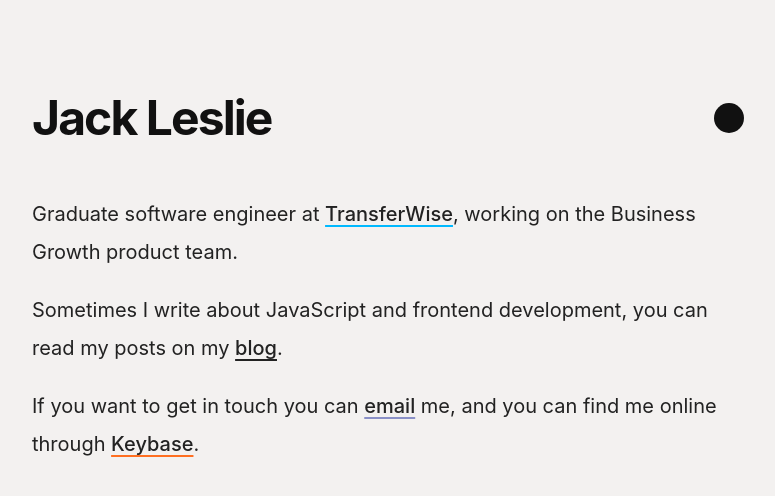
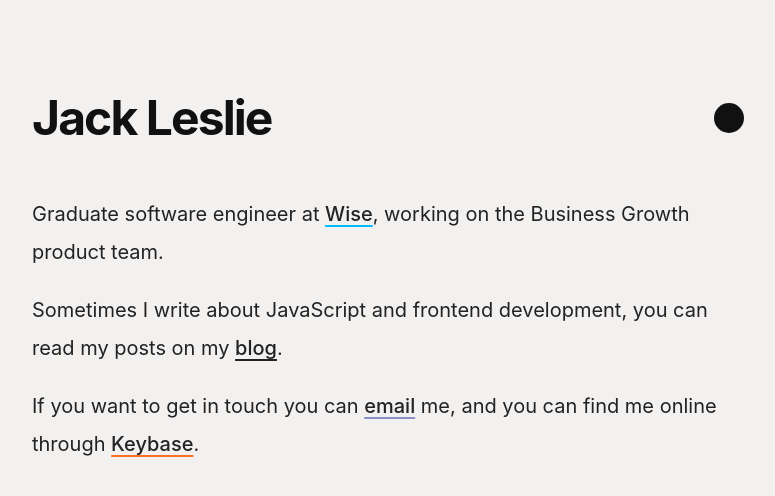
Before and after one commit to jackleslie/dev, a Next.js app: page / in a window 1280 px wide. Shown: the top 496 px of the page, without its empty margins (248-1023 px from the left). Built offline with nearby package versions, Linux system fonts and the light colour scheme.

Commit message:
chore: rebrand

```diff
--- a/src/pages/_app.js
+++ b/src/pages/_app.js
@@ -13,7 +13,7 @@ export default function MyApp({ Component, pageProps }) {
         <meta name="description" content="Jack Leslie personal website" />
         <meta name="author" content="Jack Leslie" />
         <meta property="og:image" content="/favicon.ico" />
-        <meta property="og:description" content="Graduate software engineer at TransferWise" />
+        <meta property="og:description" content="Graduate software engineer at Wise" />
         <meta property="og:title" content="Jack Leslie" />
         <link rel="icon" href="/favicon.ico" />
       </Head>
--- a/src/pages/index.js
+++ b/src/pages/index.js
@@ -7,8 +7,8 @@ export default function Index() {
     <Layout siteTitle="Jack Leslie">
       <p>
         Graduate software engineer at{' '}
-        <a href="https://transferwise.com" className="transferwise">
-          TransferWise
+        <a href="https://wise.com" className="wise">
+          Wise
         </a>
         , working on the Business Growth product team.
       </p>
--- a/src/styles/global.css
+++ b/src/styles/global.css
@@ -8,7 +8,7 @@
   --foreground: var(--black);
   --midground: var(--black-grey);
   --background: var(--white);
-  --transferwise: #00b9ff;
+  --wise: #00b9ff;
   --blog: #999;
   --protonmail: #8a90c7;
   --keybase: #ff6f21;
@@ -124,9 +124,9 @@ blockquote {
   padding-inline-start: 40px;
 }
 
-.transferwise,
-.transferwise::selection {
-  text-decoration-color: var(--transferwise);
+.wise,
+.wise::selection {
+  text-decoration-color: var(--wise);
 }
 
 .blog,
```
